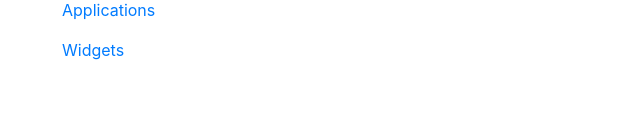
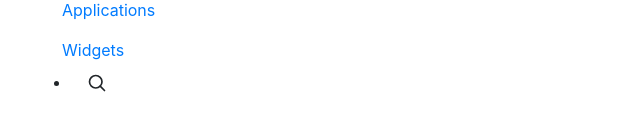
Before and after one commit to coatceatl/elisyam, a website built with webpack: page index.html in a window 1280 px wide. Shown: the part 132-262 px from the top of the page, 0-640 px from the left. Built offline with nearby package versions, Linux system fonts and the light colour scheme.

Commit message:
added search icon svg

```diff
--- a/index.html
+++ b/index.html
@@ -39,6 +39,9 @@
               </div>
             </div>
             <ul class='right-list'>
+              <li>
+                <svg xmlns="http://www.w3.org/2000/svg" width="20" height="20" viewBox="0 0 24 24" fill="none" stroke="currentColor" stroke-width="2" stroke-linecap="round" stroke-linejoin="round" class="mx-3"><circle cx="10.5" cy="10.5" r="7.5"></circle><line x1="21" y1="21" x2="15.8" y2="15.8"></line></svg>
+              </li>
             </ul>
           </div>
         </div>
```
Also changed, not shown: 1 other file.
